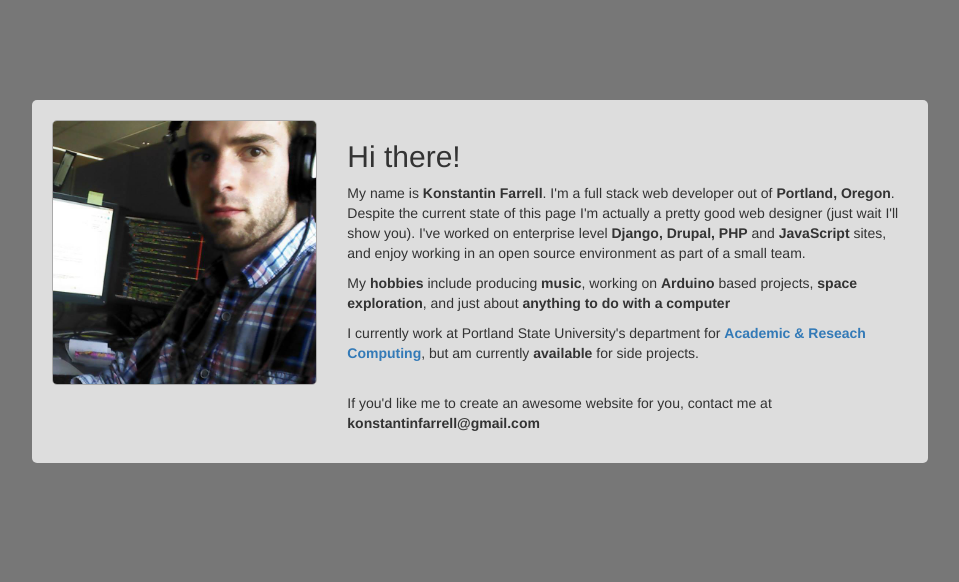
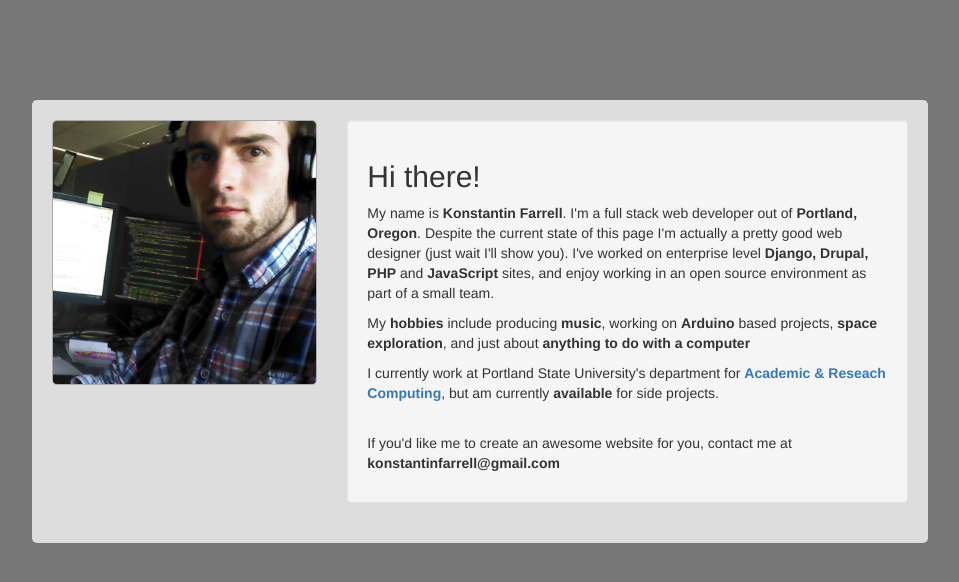
Before and after one commit to nocturnl/nocturnl.github.io, a plain HTML site: page index.html in a window 1280 px wide. Shown: the whole page, without its empty margins (160-1119 px from the left). Drawn offline with nearby package versions, Linux system fonts and the light colour scheme.

Commit message:
Update layout

```diff
--- a/index.html
+++ b/index.html
@@ -12,7 +12,8 @@
             <div class="row">
                 <div class="col-md-4"><div class="container-curved"><img src="static/img/profile_pic.jpg" height="100%" width="100%"/></div></div>
                 <div class="col-md-8">
-                    <p class="text-center"><h2>Hi there!</h2></p>
+                    <div class="well">
+                        <p><h2>Hi there!</h2></p>
                         <p>My name is <strong>Konstantin Farrell</strong>. I'm a full stack web developer out of <strong>Portland, Oregon</strong>. Despite the current state of this page
                         I'm actually a pretty good web designer (just wait I'll show you). I've worked on enterprise level <strong>Django, Drupal, PHP</strong> and
                         <strong>JavaScript</strong> sites, and enjoy working in an open source environment as part of a small team.</p>
@@ -26,5 +27,6 @@
                 </div>
             </div>
         </div>
+    </div>
 </body>
 </html>
```
Lines whose indentation alone changed are shown as unchanged.
